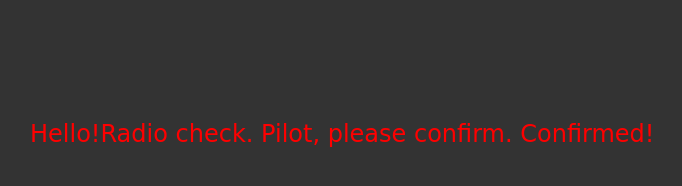
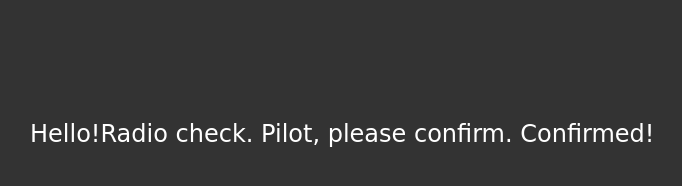
Before and after one commit to Sonal2808/communication-log-studio-13, a plain HTML site: page index.html in a window 1280 px wide. Shown: the whole page, without its empty margins (290-972 px from the left). Drawn offline with Linux system fonts and the light colour scheme.

Commit message:
style added

```diff
--- a/style.css
+++ b/style.css
@@ -19,3 +19,10 @@
     font-family: 'Satisfy', cursive;
     margin: 5em 25%;
  }
+ body {
+    color: white;
+    background-color: #333;
+    font-size: 150%;
+    font-family: 'Satisfy', cursive;
+    margin: 5em 25%;
+ }
```
